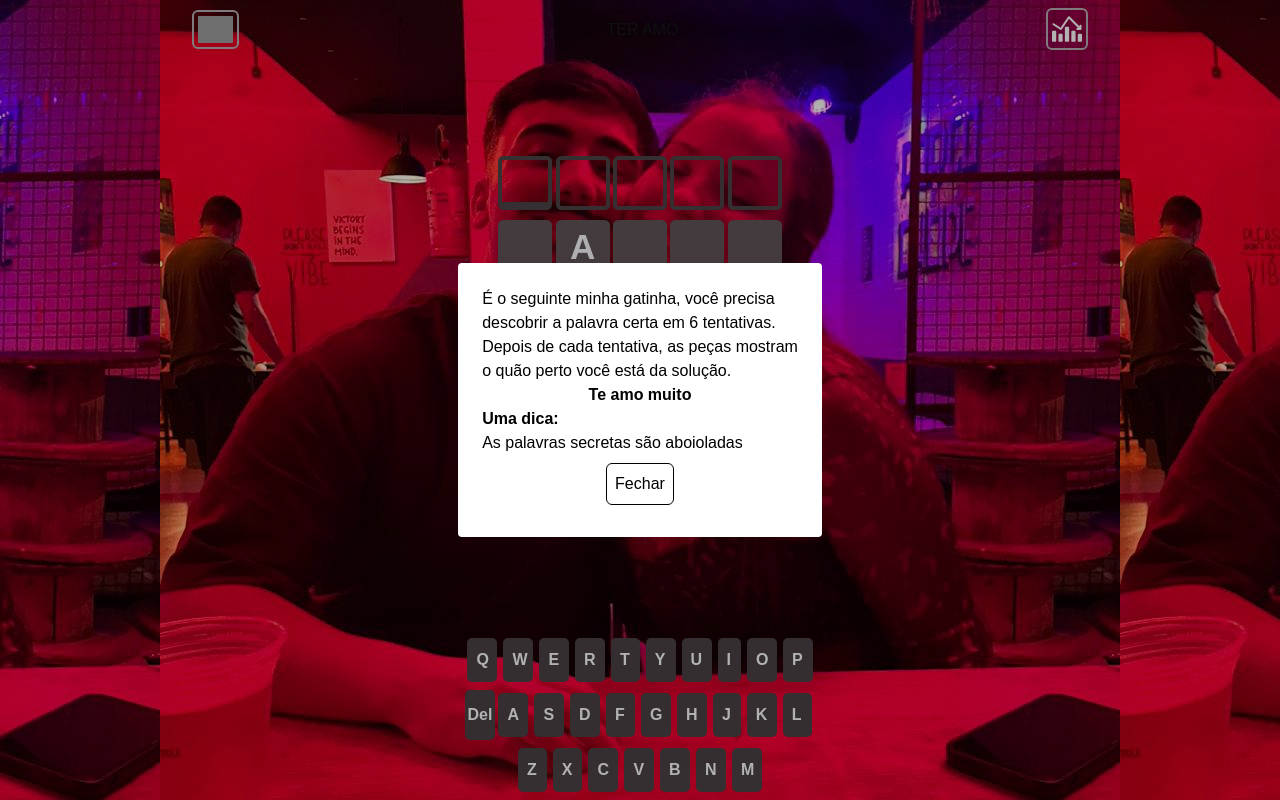
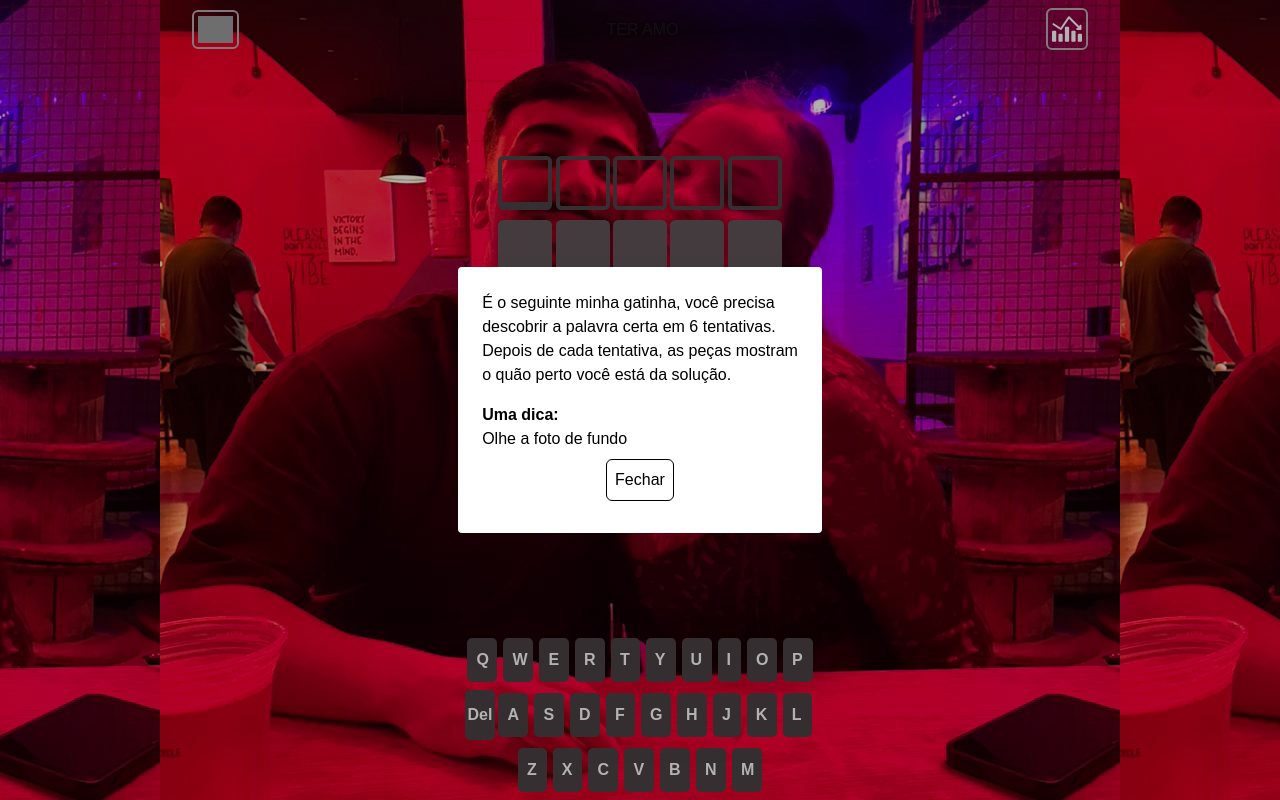
Before and after one commit to PedroBNe/termo, a Next.js app: page /palavras/primeira in a window 1280 px wide. Both pictures are taken after a click on the button 215 px from the left and 29 px from the top of the page. Built offline with nearby package versions, Linux system fonts and the light colour scheme; grey boxes are pictures that could not be loaded.

Commit message:
olha a merda

```diff
--- a/src/app/palavras/primeira/page.tsx
+++ b/src/app/palavras/primeira/page.tsx
@@ -3,7 +3,7 @@ import { Game } from "@/components/Game";
 export default function Primeira() {
   return (
     <div>
-      <Game />
+      <Game palavraCerta="TEste" />
     </div>
   )
 }
--- a/src/components/Game.tsx
+++ b/src/components/Game.tsx
@@ -1,4 +1,7 @@
-export const Game = () => {
+export const Game = ({ palavraCerta }: any) => {
+
+  const palavra = palavraCerta
+
   return (
     <div className="boxContainerGame">
       <div className="containerGame">
@@ -10,7 +13,7 @@ export const Game = () => {
       </div>
       <div className="containerGame">
         <div className="games "></div>
-        <div className="games">a</div>
+        <div className="games"></div>
         <div className="games"></div>
         <div className="games"></div>
         <div className="games"></div>
--- a/src/components/Navbar.tsx
+++ b/src/components/Navbar.tsx
@@ -25,9 +25,8 @@ export const Navbar = () => {
               <p>Depois de cada tentativa, as peças mostram</p>
               <p>o quão perto você está da solução.</p>
 
-              <p className="font-bold text-center">Te amo muito</p>
-              <p className="font-bold">Uma dica:</p>
-              <p>As palavras secretas são aboioladas</p>
+              <p className="font-bold mt-4">Uma dica:</p>
+              <p>Olhe a foto de fundo</p>
               <div className="flex justify-center items-center m-2">
                 <button onClick={() => setIsOpen(false)} className="border-black border-solid border rounded-md p-2">Fechar</button>
               </div>
```
